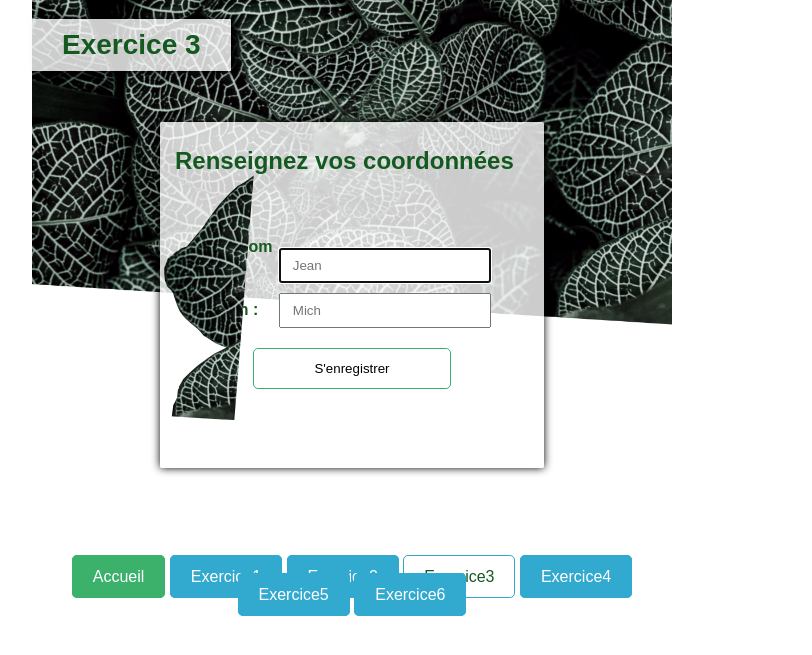
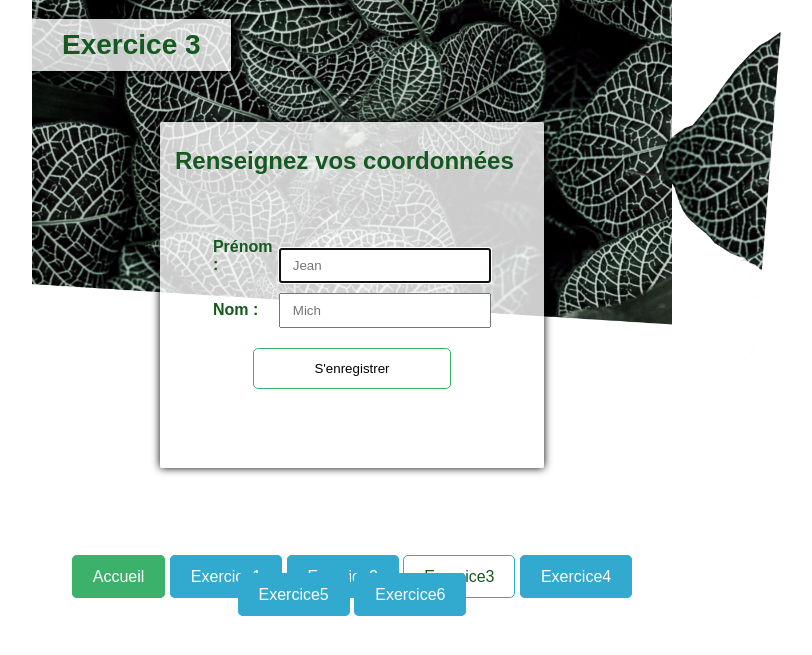
Before and after one commit to RobinHabran/phpExercice, a PHP site: page /exercice3/index.php in a window 1280 px wide. Shown: the top 655 px of the page, without its empty margins (288-1100 px from the left). Run offline with PHP 8.4, Linux system fonts and the light colour scheme.

Commit message:
avancée partie 6

```diff
--- a/partie7/exercice.css
+++ b/partie7/exercice.css
@@ -116,5 +116,7 @@ input[type="submit"]{
 }
 #feuille{
   position: absolute;
-  margin-top: 50px;
+  margin-top: -180px;
+  margin-left: 463px;
+  transform: scale(0.66);
 }
--- a/partie7/exercice3/index.php
+++ b/partie7/exercice3/index.php
@@ -10,7 +10,7 @@
     <div id="containerPage">
       <h1>Exercice 3</h1>
       <div id="containerFormBack">
-        <img src="../nature-solo1.png" width="100" height="250" alt="feuille" id="feuille"/>
+        <img src="../nature-solo1.png" alt="feuille" id="feuille"/>
         <h2>Renseignez vos coordonnées</h2>
         <div id="containerFormFront">
           <form class="myForm" action="user.php" method="GET">
--- a/partie7/exercice7/index.php
+++ b/partie7/exercice7/index.php
@@ -39,8 +39,9 @@
               <div class="choiceSelect">
                 <label for="choiceCivility">Civilité : </label>
                 <select name="choiceCivility" id="choiceCivility">
-                  <option value="mme">Madame</option>
-                  <option value="mr">Monsieur</option>
+                    <option disabled selected>à choisir</option>
+                    <option value="mme">Madame</option>
+                    <option value="mr">Monsieur</option>
                 </select>
               </div>
             <label for="inputFirstname">Prénom :</label>
```
Also changed, not shown: partie7/exercice6/index.php (+10 -4 lines), partie7/nature-solo1.png.
